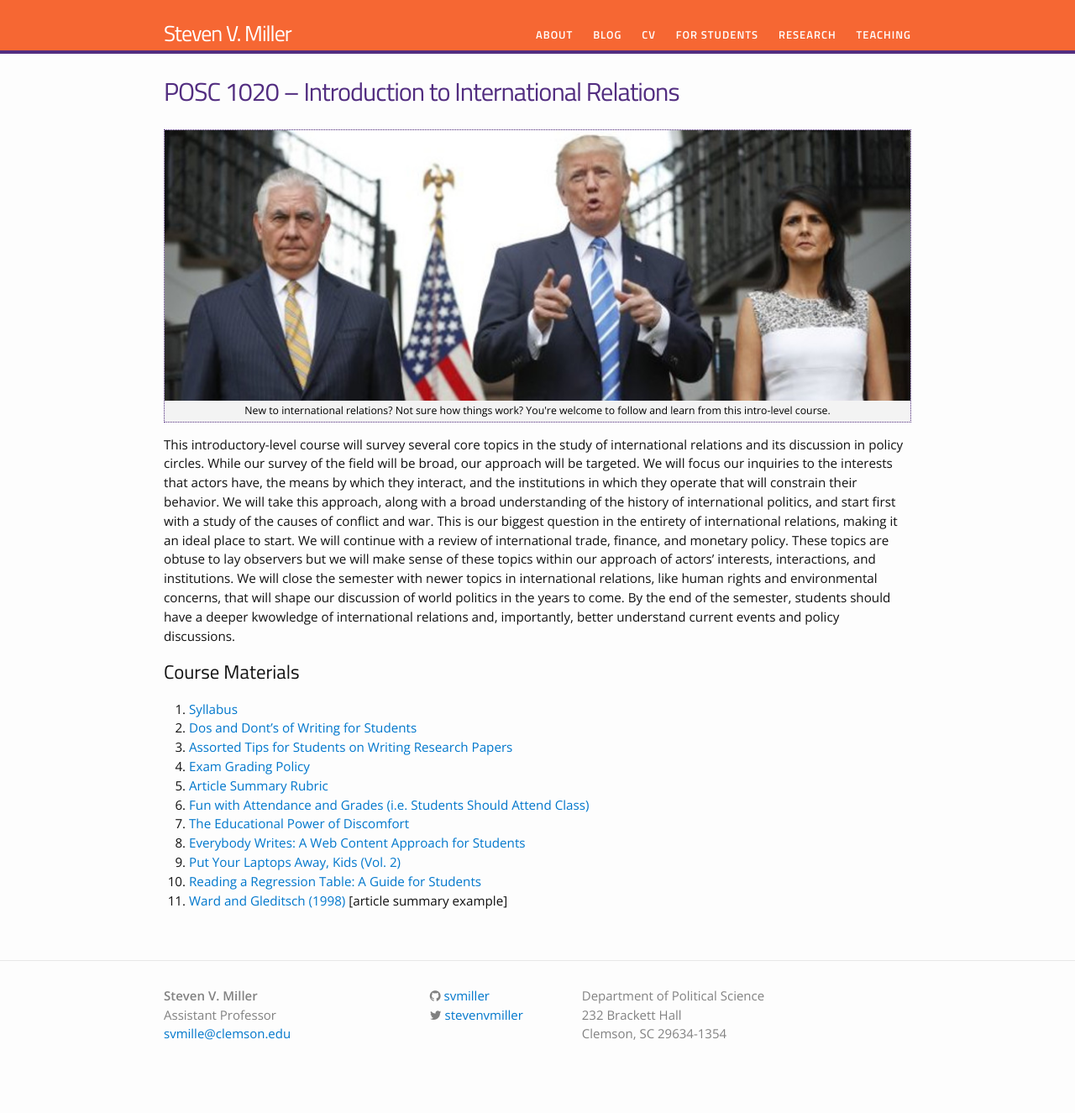
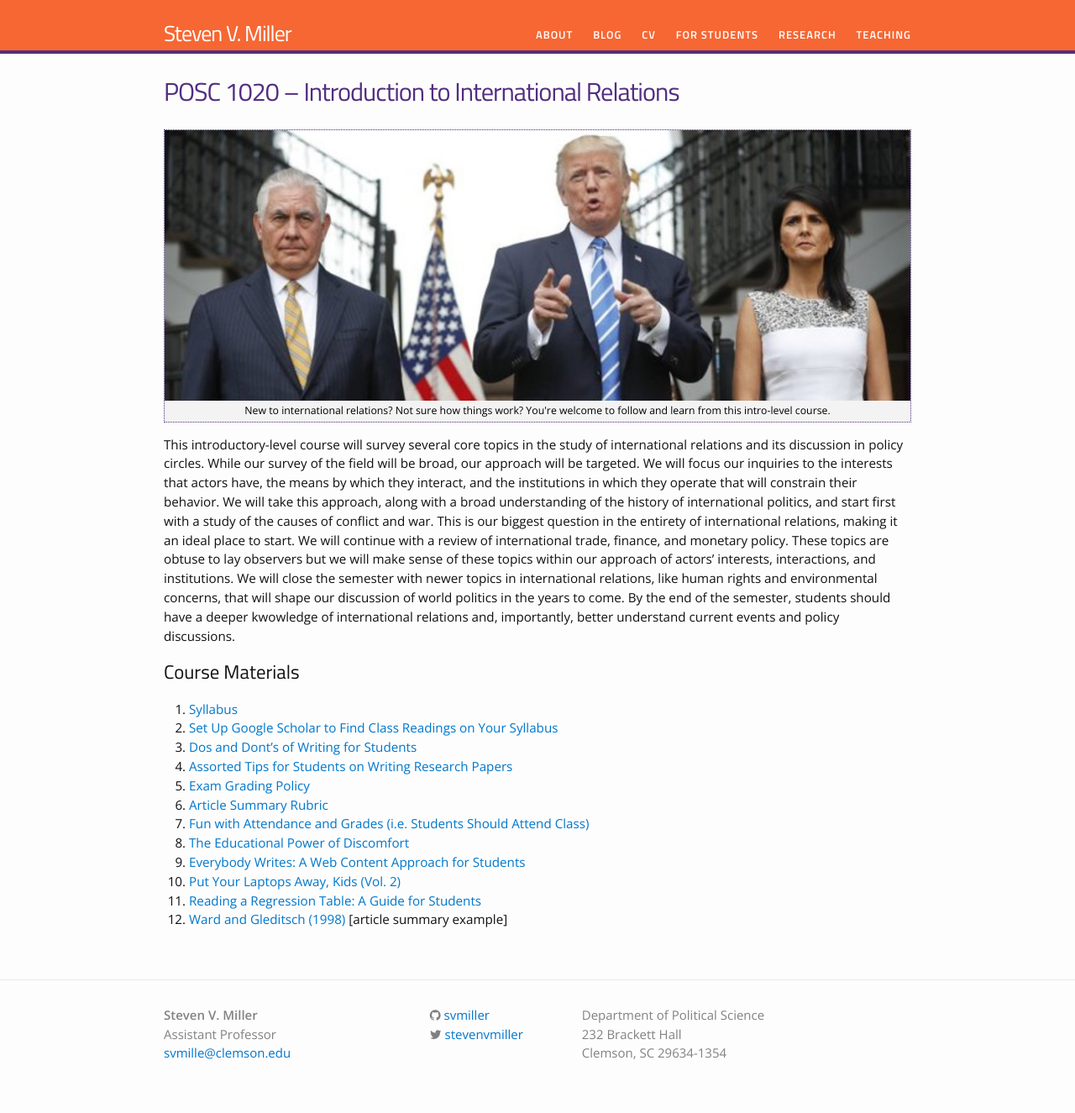
Before and after one commit to svmiller/svmiller.github.io, a Jekyll site: the page built from teaching/posc-1020.md, in a window 1280 px wide. Shown: the whole page at 84% size. Built offline with Jekyll 4.4.1, drawn with Linux system fonts in a browser that asks for light colours; nearby versions of some CDN libraries; some web fonts are replaced; before the commit the page ends 1302 px from its top, so only the background shows below that.

Commit message:
Google Scholar link

```diff
--- a/teaching/posc-1020.md
+++ b/teaching/posc-1020.md
@@ -11,13 +11,14 @@
 ## Course Materials
 
 1. [Syllabus](https://www.dropbox.com/s/nwofa0ii76nj6ok/posc1020-fall2017-syllabus.pdf?dl=0)
-2. [Dos and Dont's of Writing for Students](http://svmiller.com/blog/2015/06/dos-and-donts-of-writing-for-students/)
-3. [Assorted Tips for Students on Writing Research Papers](http://svmiller.com/blog/2015/12/assorted-tips-students-research-papers/)
-4. [Exam Grading Policy](https://www.dropbox.com/s/apihjs7di81aqcv/svm-exam-grading-policy.pdf?dl=0)
-5. [Article Summary Rubric](https://www.dropbox.com/s/to9utnkmlywu276/posc1020-article-summary-rubric.pdf?dl=0)
-6. [Fun with Attendance and Grades (i.e. Students Should Attend Class)](http://svmiller.com/blog/2016/05/fun-with-attendance-grades/)
-7. [The Educational Power of Discomfort](http://svmiller.com/blog/2016/05/educational-power-discomfort/)
-8. [Everybody Writes: A Web Content Approach for Students](http://svmiller.com/blog/2016/05/everybody-writes-academic/)
-9. [Put Your Laptops Away, Kids (Vol. 2)](http://svmiller.com/blog/2016/05/put-your-laptops-away-2/)
-10. [Reading a Regression Table: A Guide for Students](http://svmiller.com/blog/2014/08/reading-a-regression-table-a-guide-for-students/)
-11. [Ward and Gleditsch (1998)](https://www.dropbox.com/s/2zs0m2upcvuq3vf/svm-notes-wardgleditsch1998dp.pdf?dl=0) [article summary example]
+2. [Set Up Google Scholar to Find Class Readings on Your Syllabus](http://svmiller.com/blog/2017/07/set-up-google-scholar-to-find-class-readings/)
+3. [Dos and Dont's of Writing for Students](http://svmiller.com/blog/2015/06/dos-and-donts-of-writing-for-students/)
+4. [Assorted Tips for Students on Writing Research Papers](http://svmiller.com/blog/2015/12/assorted-tips-students-research-papers/)
+5. [Exam Grading Policy](https://www.dropbox.com/s/apihjs7di81aqcv/svm-exam-grading-policy.pdf?dl=0)
+6. [Article Summary Rubric](https://www.dropbox.com/s/9j66ns1g2briyv9/posc3610-article-summary-rubric.pdf?dl=0)
+7. [Fun with Attendance and Grades (i.e. Students Should Attend Class)](http://svmiller.com/blog/2016/05/fun-with-attendance-grades/)
+8. [The Educational Power of Discomfort](http://svmiller.com/blog/2016/05/educational-power-discomfort/)
+9. [Everybody Writes: A Web Content Approach for Students](http://svmiller.com/blog/2016/05/everybody-writes-academic/)
+10. [Put Your Laptops Away, Kids (Vol. 2)](http://svmiller.com/blog/2016/05/put-your-laptops-away-2/)
+11. [Reading a Regression Table: A Guide for Students](http://svmiller.com/blog/2014/08/reading-a-regression-table-a-guide-for-students/)
+12. [Ward and Gleditsch (1998)](https://www.dropbox.com/s/2zs0m2upcvuq3vf/svm-notes-wardgleditsch1998dp.pdf?dl=0) [article summary example]
```
Also changed, not shown: teaching/posc-3610.md (+11 -10 lines).
